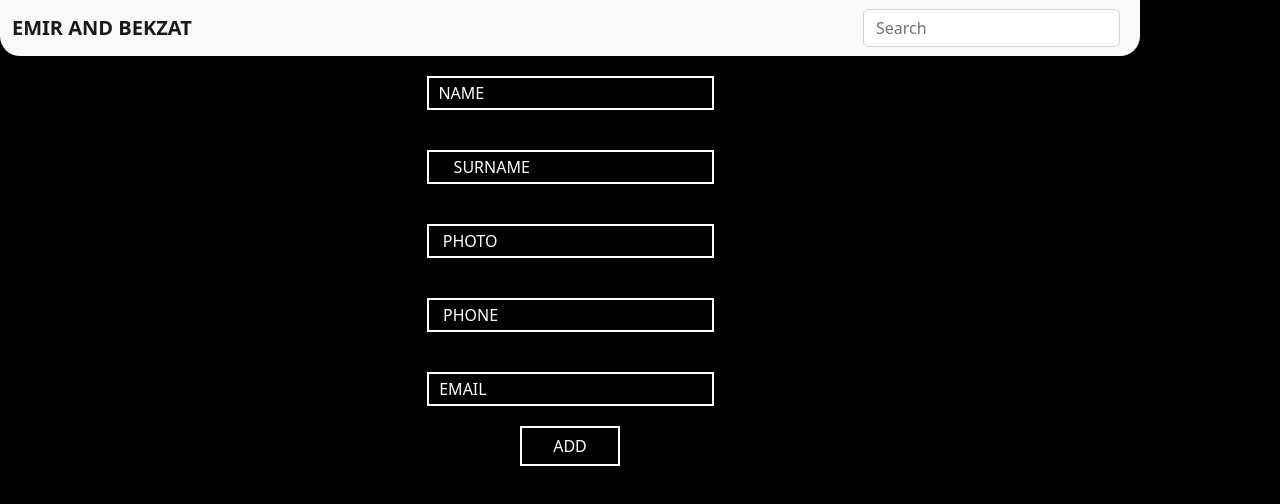
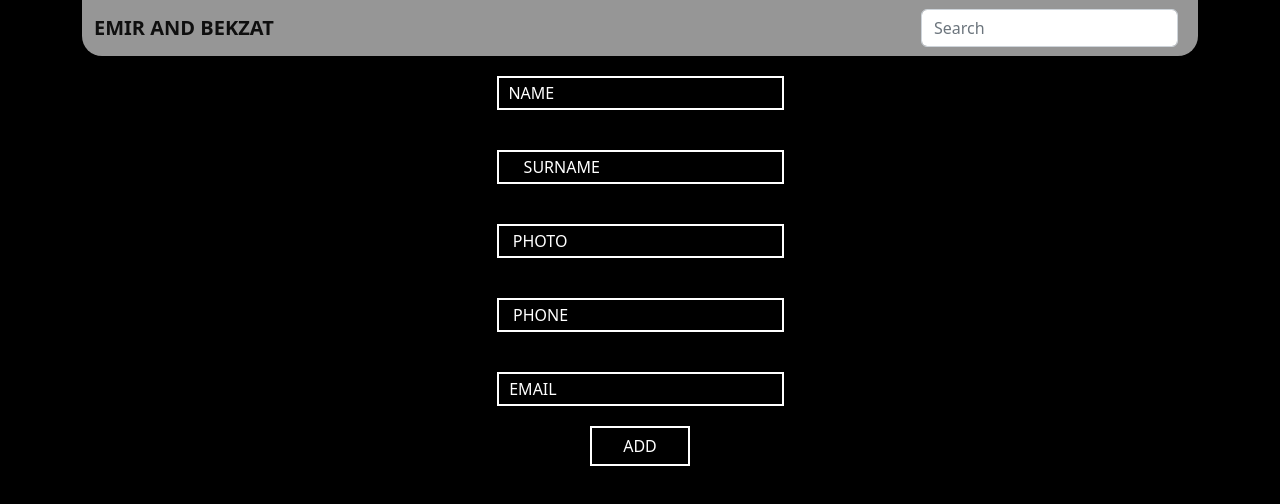
Before and after one commit to emirjunushov/our-first-hakaton, a plain HTML site: page index.html in a window 1280 px wide. Drawn offline with nearby package versions, Linux system fonts and the light colour scheme.

Commit message:
nav-style

```diff
--- a/index.html
+++ b/index.html
@@ -16,7 +16,7 @@
   <body>
     <div class="container">
       <!-- NAVBAR START -->
-      <nav class="navbar bg-light nav">
+      <nav class="navbar nav">
         <div class="container-fluid">
           <a class="navbar-brand title__nav">EMIR AND BEKZAT</a>
           <form class="d-flex" role="search">
--- a/style.css
+++ b/style.css
@@ -4,18 +4,13 @@ body {
   padding: 0;
 }
 
-.container {
-  padding: 0;
-  margin: 0;
-}
-
 /* ! NAVBAR START */
 .nav {
+  background-color: rgba(240, 240, 240, 0.622);
   width: 100% !important;
   border-bottom-right-radius: 20px;
   border-bottom-left-radius: 20px;
 }
-
 
 .title__nav {
   font-size: 20px;
```
